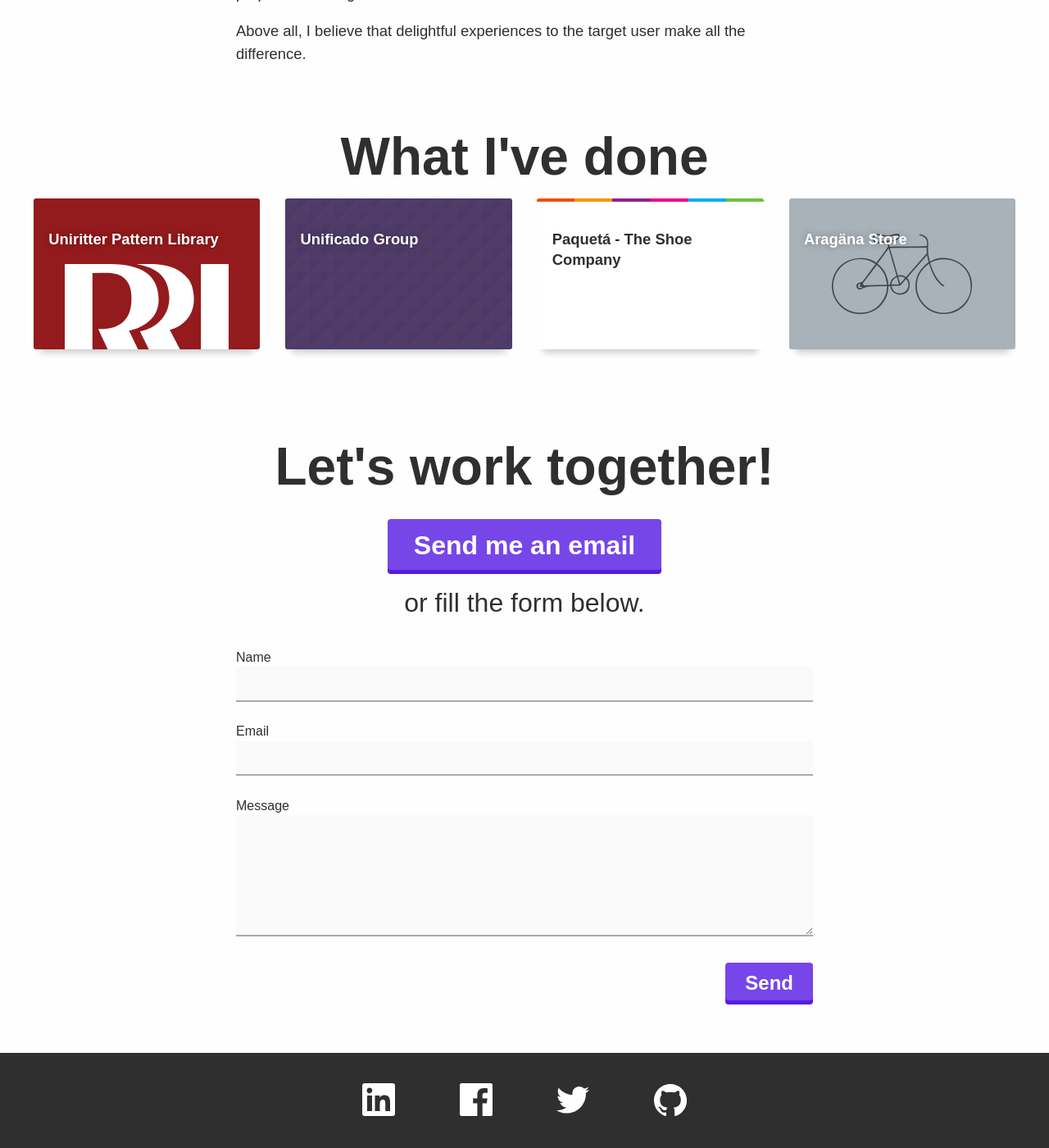
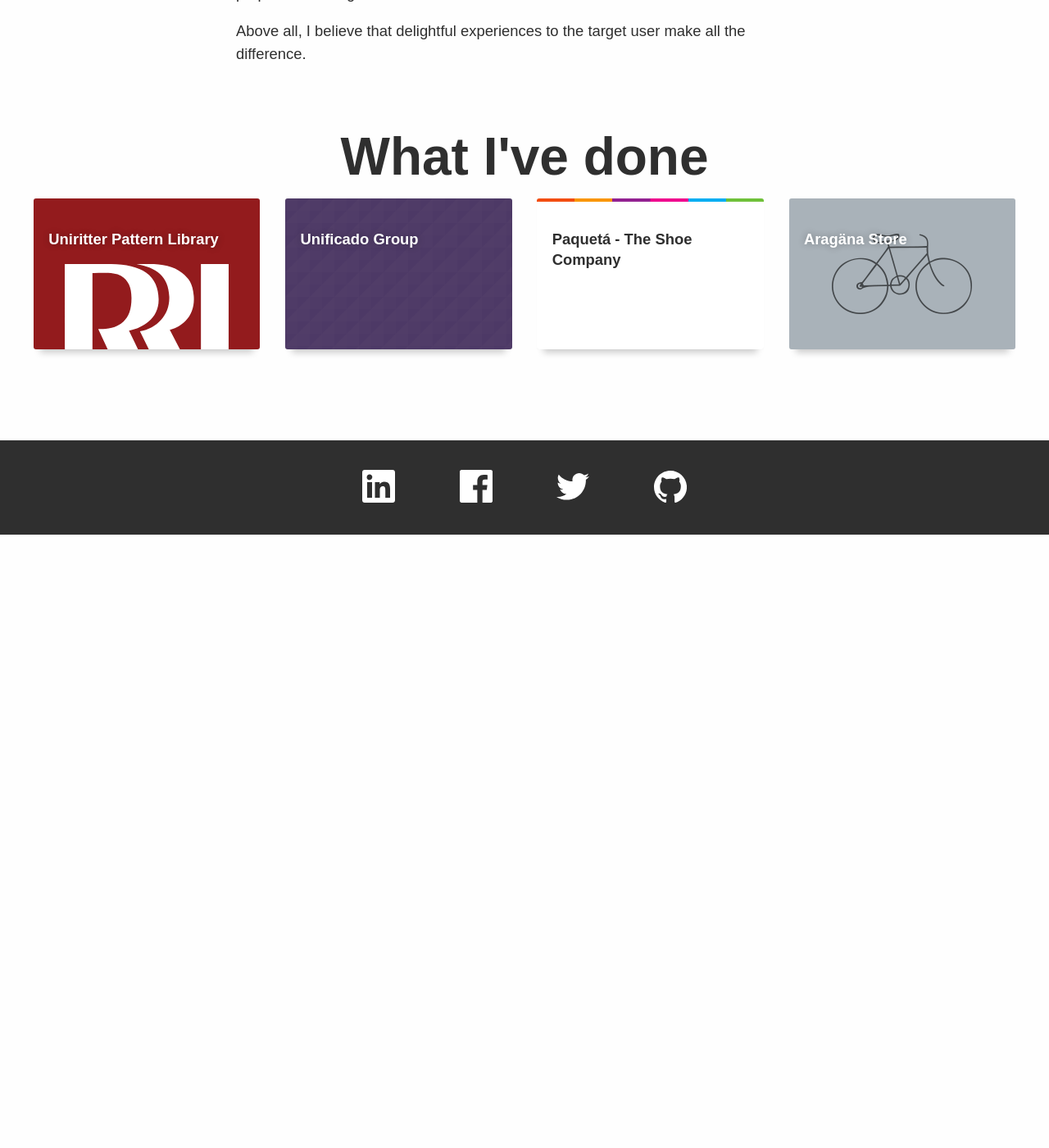
Before and after one commit to ericorruption/ericorruption.github.io, a Jekyll site: the page built from index.html, in a window 1280 px wide and 1400 px high, scrolled down 1011 px. Shown: the whole window at 82% size. Built offline with Jekyll 4.4.1, drawn with Linux system fonts in a browser that asks for light colours; after the commit the page ends 1663 px from its top, so only the background shows below that.

Commit message:
remove contact form
because really, if the person wants to talk to me, it will find a way through the social links.

```diff
--- a/_includes/footer.html
+++ b/_includes/footer.html
@@ -1,29 +1,4 @@
-<aside class="o-content-block">
-  <h3 class="o-h2">Let's work together!</h3>
-  <p class="call-to-action">
-      <a class="o-btn o-btn--lg" href="mailto:eric.quanz@gmail.com">Send me an email</a>
-      <br/> or fill the form below.
-  </p>
-
-  <form action="//formspree.io/eric.quanz@gmail.com"
-    method="POST" class="c-contact-form">
-      <input type="hidden" name="_subject" value="New message via website" />
-      <input type="text" name="_gotcha" style="display:none" />
-
-      <label class="o-label c-contact-form__label" for="name">Name</label>
-      <input class="o-input o-input--full" type="text" id="name" name="name">
-
-      <label class="o-label c-contact-form__label" for="email">Email</label>
-      <input class="o-input o-input--full" type="email" id="email" name="_replyto" required>
-
-      <label class="o-label c-contact-form__label" for="message">Message</label>
-      <textarea class="o-input o-input--full" name="message" id="message" required></textarea>
-
-      <button class="o-btn" type="submit">Send</button>
-  </form>
-</aside>
-
-<footer>
+<footer class="c-main-footer">
     <ul class="social-media">
         <li class="social-media__item">
             <a href="http://br.linkedin.com/pub/eric-quanz/15/6a3/126/" class="social-media__link">
```
